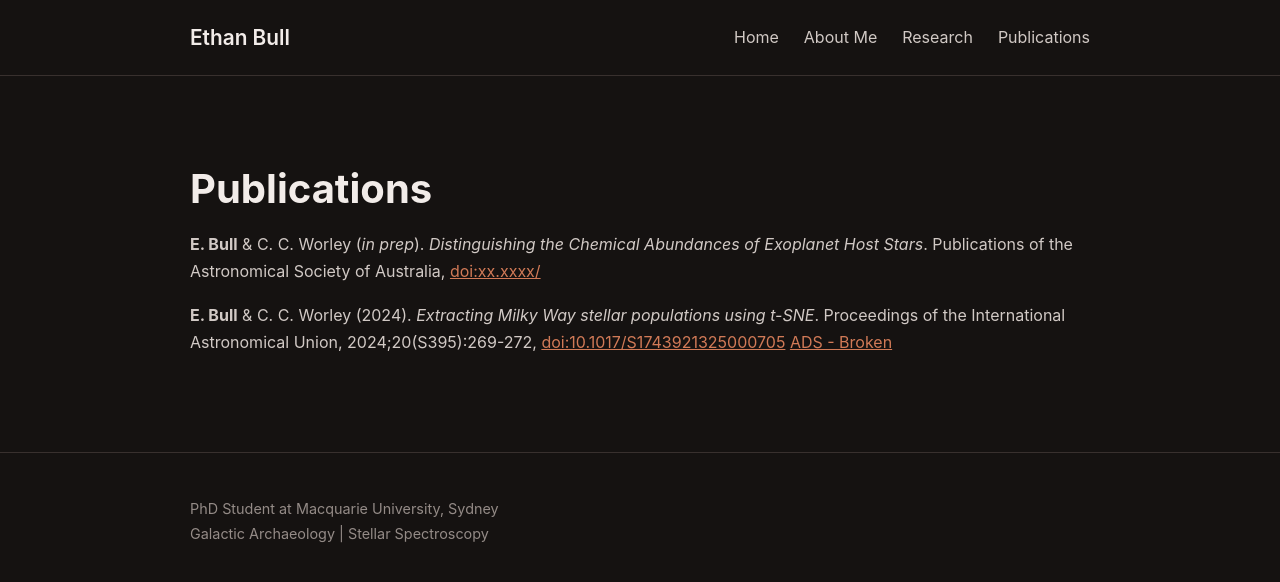
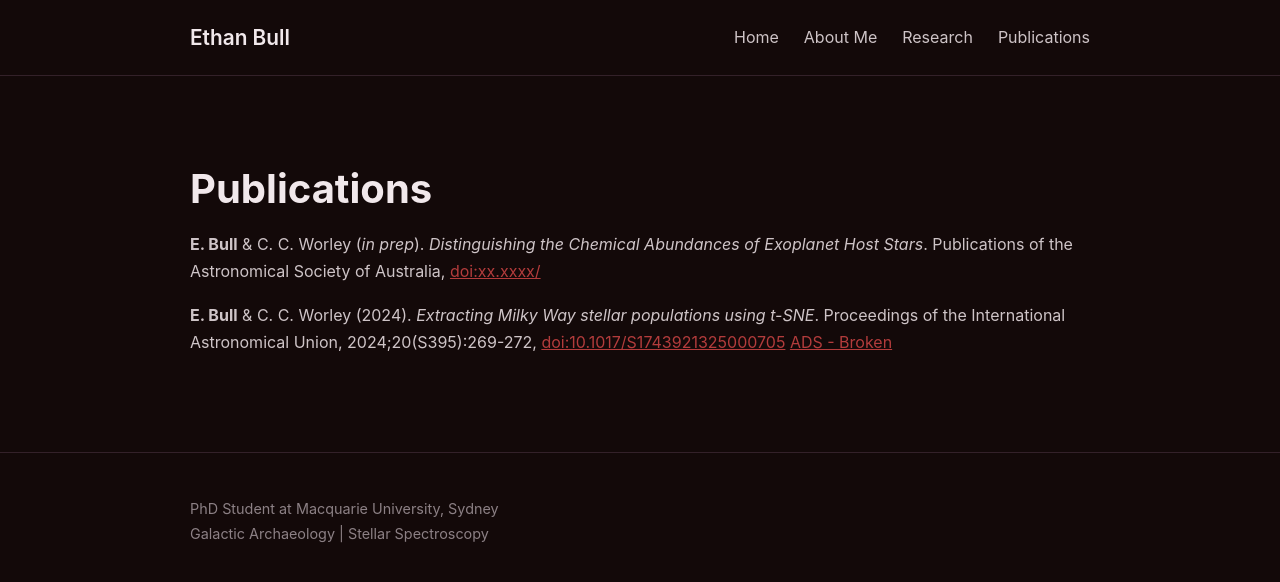
Before and after one commit to iBexal/ibexal.github.io, a Jekyll site: the page built from publications.md, in a window 1280 px wide. Shown: the top 582 px of the page. Built offline with Jekyll 4.4.1, drawn with Linux system fonts in a browser that asks for light colours.

Commit message:
deeper red

```diff
--- a/assets/css/style.css
+++ b/assets/css/style.css
@@ -1,16 +1,17 @@
 :root {
-    --background: #151211;
-    --background-rgb: 21, 18, 17;
-    --surface: #1d1918;
+    --background: #130909;
+    --background-rgb: 19, 9, 9;
 
-    --text: #d1c9c5;
-    --heading: #f2ece9;
+    --surface: #1d1015;
 
-    --accent: #b85c3b;
-    --link: #d17a57;
+    --text: #cec4c7;
+    --heading: #f1e8eb;
 
-    --muted: #948b87;
-    --border: #38302e;
+    --accent: #7d2020;
+    --link: #b33c3c;
+
+    --muted: #8c8085;
+    --border: #332129;
 }
 
 
```
